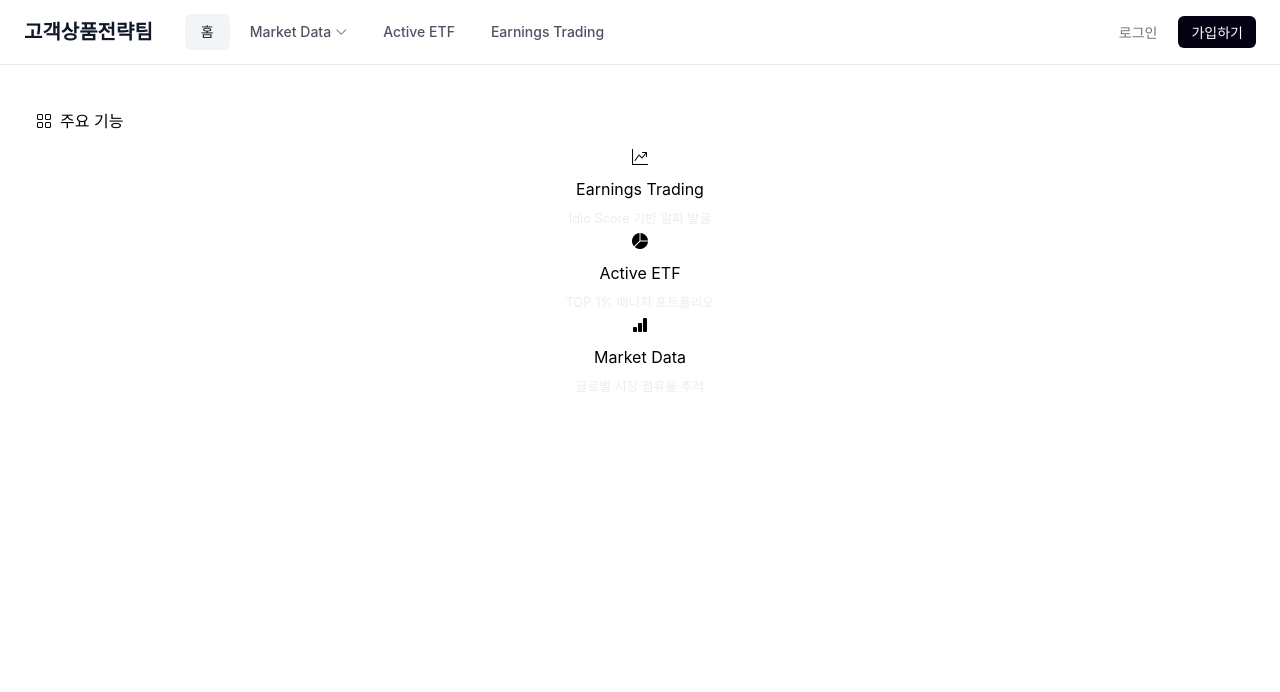
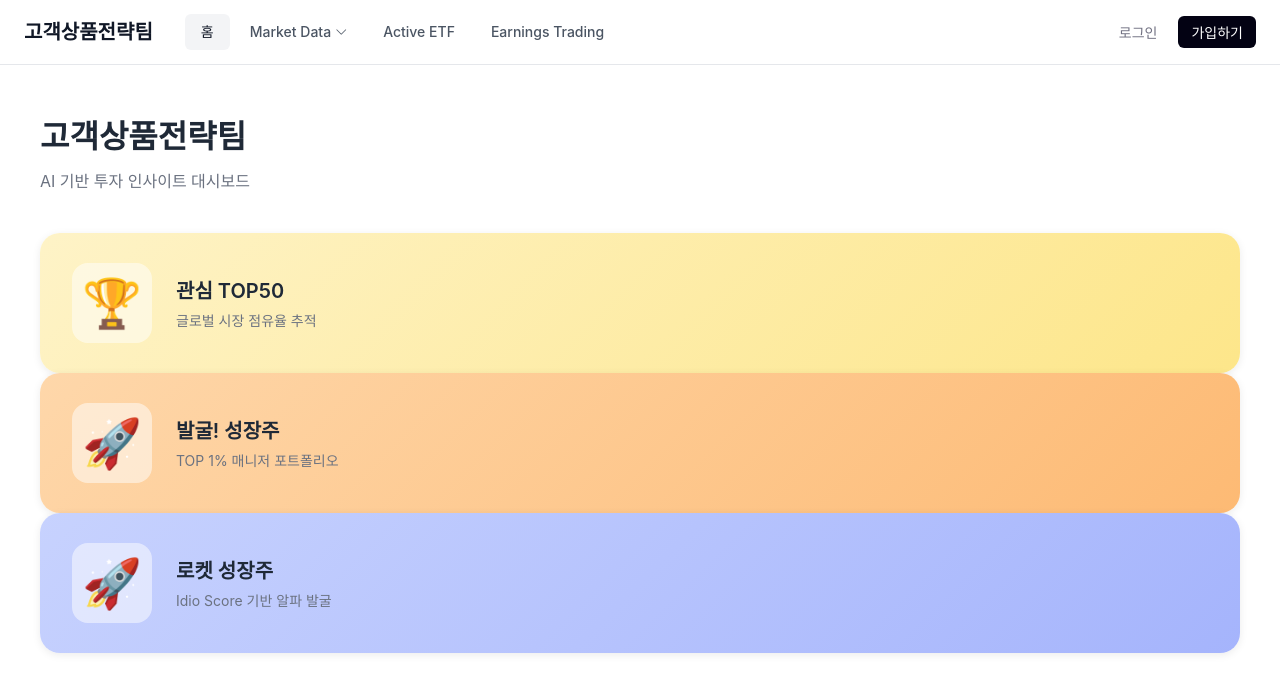
Before and after one commit to ym0179/cps-data-monitor_F, a Flask app: page / in a window 1280 px wide. Shown: the top 692 px of the page. Run offline with Flask 3, Linux system fonts and the light colour scheme; some libraries are stand-ins or nearby versions.

Commit message:
Fix Kiwoom ETF Alphabet ticker mapping and redesign home page
1. Add ISIN to ticker mapping for Kiwoom ETF (GOOGL/GOOG)
   - US02079K3059 -> GOOGL (Alphabet Class A)
   - Fixes yfinance price collection for Google stocks

2. Fix Active ETF date picker to use Korean timezone
   - Calculate today based on KST instead of browser local time
   - Ensures 1/30 shows correctly when it's 1/30 in Korea

3. Redesign home page with horizontal card layout
   - Modern gradient card design with emoji icons
   - Three feature cards: 관심 TOP50, 발굴! 성장주, 로켓 성장주
   - Hover effects and improved visual hierarchy

Co-Authored-By: Claude Sonnet 4.5 <noreply@anthropic.com>

```diff
--- a/my_finance_app/templates/index.html
+++ b/my_finance_app/templates/index.html
@@ -2,42 +2,140 @@
 
 {% block title %}고객상품전략팀 - AI 투자 대시보드{% endblock %}
 
+{% block extra_css %}
+<style>
+    .feature-card-modern {
+        display: flex;
+        align-items: center;
+        padding: 2rem;
+        border-radius: 20px;
+        text-decoration: none;
+        transition: all 0.3s ease;
+        border: none;
+        box-shadow: 0 2px 8px rgba(0, 0, 0, 0.08);
+        height: 140px;
+    }
+
+    .feature-card-modern:hover {
+        transform: translateY(-4px);
+        box-shadow: 0 8px 16px rgba(0, 0, 0, 0.12);
+    }
+
+    .feature-icon-container {
+        width: 80px;
+        height: 80px;
+        border-radius: 16px;
+        display: flex;
+        align-items: center;
+        justify-content: center;
+        font-size: 2.5rem;
+        margin-right: 1.5rem;
+        flex-shrink: 0;
+    }
+
+    .feature-content {
+        flex: 1;
+        text-align: left;
+    }
+
+    .feature-title {
+        font-size: 1.25rem;
+        font-weight: 600;
+        color: #1f2937;
+        margin-bottom: 0.25rem;
+    }
+
+    .feature-description {
+        font-size: 0.875rem;
+        color: #6b7280;
+        margin: 0;
+    }
+
+    /* Card Colors */
+    .card-interest-top50 {
+        background: linear-gradient(135deg, #fef3c7 0%, #fde68a 100%);
+    }
+
+    .card-interest-top50 .feature-icon-container {
+        background: rgba(255, 255, 255, 0.5);
+    }
+
+    .card-growth-stocks {
+        background: linear-gradient(135deg, #fed7aa 0%, #fdba74 100%);
+    }
+
+    .card-growth-stocks .feature-icon-container {
+        background: rgba(255, 255, 255, 0.5);
+    }
+
+    .card-rocket-stocks {
+        background: linear-gradient(135deg, #c7d2fe 0%, #a5b4fc 100%);
+    }
+
+    .card-rocket-stocks .feature-icon-container {
+        background: rgba(255, 255, 255, 0.5);
+    }
+
+    .page-title {
+        font-size: 2rem;
+        font-weight: 700;
+        color: #1f2937;
+        margin-bottom: 0.5rem;
+    }
+
+    .page-subtitle {
+        font-size: 1rem;
+        color: #6b7280;
+        margin-bottom: 2.5rem;
+    }
+</style>
+{% endblock %}
+
 {% block content %}
-<div class="container-fluid px-3 py-3">
+<div class="container-fluid px-4 py-4">
 
-    <!-- ============================================ -->
-    <!-- 주요 기능 바로가기 -->
-    <!-- ============================================ -->
-    <div>
-        <h6 class="mb-3"><i class="bi bi-grid me-2"></i>주요 기능</h6>
-        <div class="row g-3">
+    <!-- Page Header -->
+    <div class="mb-4">
+        <h1 class="page-title">고객상품전략팀</h1>
+        <p class="page-subtitle">AI 기반 투자 인사이트 대시보드</p>
+    </div>
+
+    <!-- Feature Cards -->
+    <div class="row g-4">
         <div class="col-md-4">
-                <a href="/earnings" class="card feature-card h-100 text-decoration-none">
-                    <div class="card-body text-center">
-                        <i class="bi bi-graph-up-arrow feature-icon text-primary"></i>
-                        <h6 class="mt-2 mb-1">Earnings Trading</h6>
-                        <small class="text-muted">Idio Score 기반 알파 발굴</small>
+            <a href="/market/search-engine" class="card feature-card-modern card-interest-top50">
+                <div class="feature-icon-container">
+                    <span style="font-size: 3rem;">🏆</span>
+                </div>
+                <div class="feature-content">
+                    <h3 class="feature-title">관심 TOP50</h3>
+                    <p class="feature-description">글로벌 시장 점유율 추적</p>
                 </div>
             </a>
         </div>
+
         <div class="col-md-4">
-                <a href="/etf" class="card feature-card h-100 text-decoration-none">
-                    <div class="card-body text-center">
-                        <i class="bi bi-pie-chart-fill feature-icon text-success"></i>
-                        <h6 class="mt-2 mb-1">Active ETF</h6>
-                        <small class="text-muted">TOP 1% 매니저 포트폴리오</small>
+            <a href="/etf" class="card feature-card-modern card-growth-stocks">
+                <div class="feature-icon-container">
+                    <span style="font-size: 3rem;">🚀</span>
+                </div>
+                <div class="feature-content">
+                    <h3 class="feature-title">발굴! 성장주</h3>
+                    <p class="feature-description">TOP 1% 매니저 포트폴리오</p>
                 </div>
             </a>
         </div>
+
         <div class="col-md-4">
-                <a href="/market/search-engine" class="card feature-card h-100 text-decoration-none">
-                    <div class="card-body text-center">
-                        <i class="bi bi-bar-chart-fill feature-icon text-info"></i>
-                        <h6 class="mt-2 mb-1">Market Data</h6>
-                        <small class="text-muted">글로벌 시장 점유율 추적</small>
+            <a href="/earnings" class="card feature-card-modern card-rocket-stocks">
+                <div class="feature-icon-container">
+                    <span style="font-size: 3rem;">🚀</span>
+                </div>
+                <div class="feature-content">
+                    <h3 class="feature-title">로켓 성장주</h3>
+                    <p class="feature-description">Idio Score 기반 알파 발굴</p>
                 </div>
             </a>
-            </div>
         </div>
     </div>
 
```
Also changed, not shown: my_finance_app/etf_monitor.py (+12 -0 lines), my_finance_app/templates/etf.html (+7 -3 lines). Lines whose indentation alone changed are shown as unchanged.
